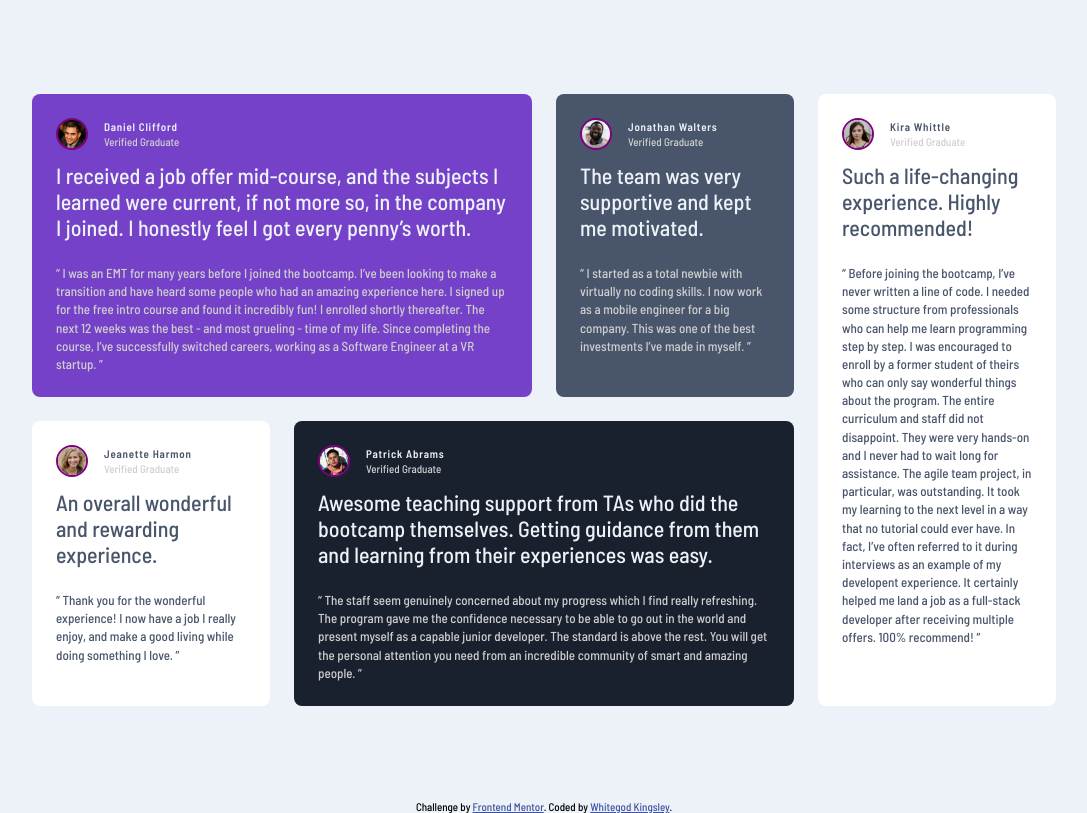
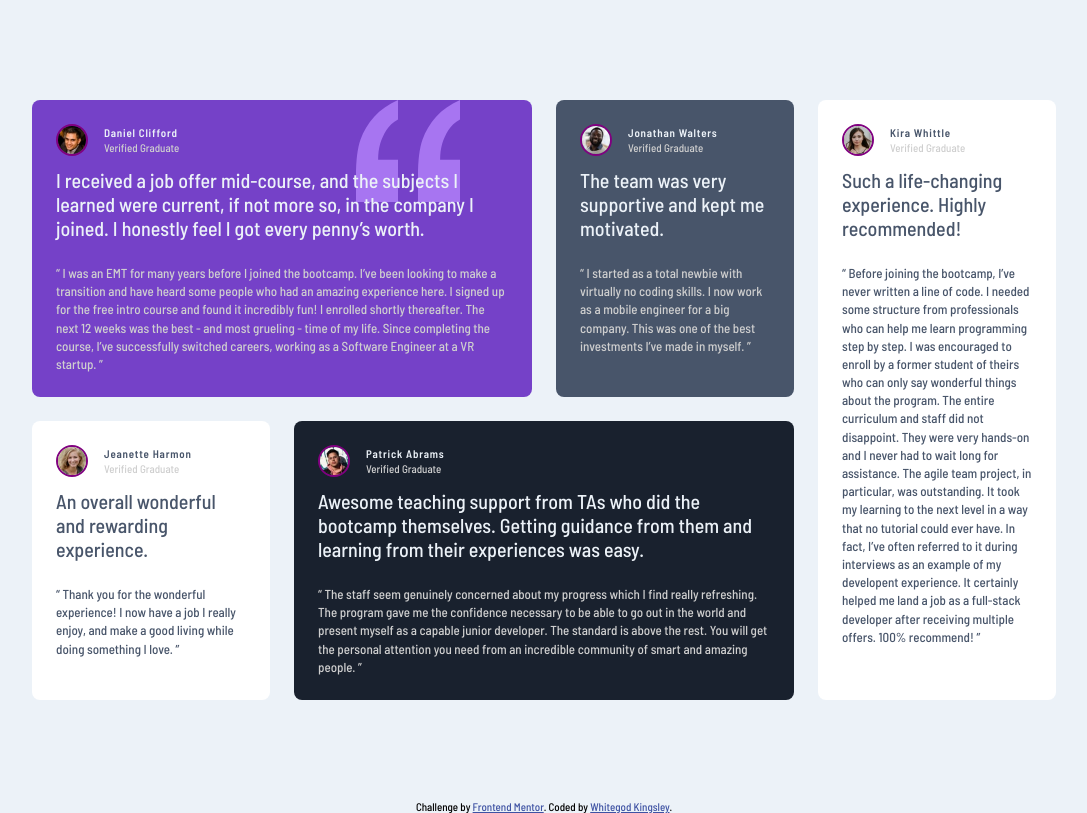
Before and after one commit to iamwhitegod/html-css-crash-course, a plain HTML site: page Project 4# CSS Grid/testimonials-grid-section-main/index.html in a window 1280 px wide. Shown: the whole page, without its empty margins (96-1183 px from the left). Drawn offline with Linux system fonts and the light colour scheme.

```diff
--- a/Project 4# CSS Grid/testimonials-grid-section-main/index.html
+++ b/Project 4# CSS Grid/testimonials-grid-section-main/index.html
@@ -26,6 +26,12 @@
   <body>
     <section id="testimonial-grid__container">
       <div class="testimonial-grid__item item--1">
+        <img
+          class="pattern"
+          src="images/bg-pattern-quotation.svg"
+          alt="pattern background"
+        />
+
         <div class="testimonial-grid__author">
           <img
             src="images/image-daniel.jpg"
--- a/Project 4# CSS Grid/testimonials-grid-section-main/style.css
+++ b/Project 4# CSS Grid/testimonials-grid-section-main/style.css
@@ -42,6 +42,8 @@
 .testimonial-grid__author img {
   width: 32px;
   height: 32px;
+  /*  DON'T FORGET TO CHANGE BORDER COLOR
+  TO LOOK LIKE THAT OF THE DESIGN */
   border: 2px solid purple;
   border-radius: 50%;
 }
@@ -63,8 +65,13 @@
   color: hsl(0, 0%, 81%);
 }
 
+.testimonial-grid__quote {
+  position: relative;
+  z-index: 2;
+}
+
 .testimonial-grid__quote-large {
-  font-size: 22px;
+  font-size: 20px;
   font-weight: 500;
   color: hsl(210, 46%, 95%);
   margin-bottom: 24px;
@@ -79,6 +86,14 @@
 .item--1 {
   grid-column: span 2;
   background-color: hsl(263, 55%, 52%);
+  position: relative;
+}
+
+.item--1 .pattern {
+  position: absolute;
+  top: 0;
+  right: 72px;
+  z-index: 1;
 }
 
 .item--2 {
```
Also changed, not shown: Project #3 Flexbox/3-column-preview-card-component-main/style.css (+21 -0 lines).
